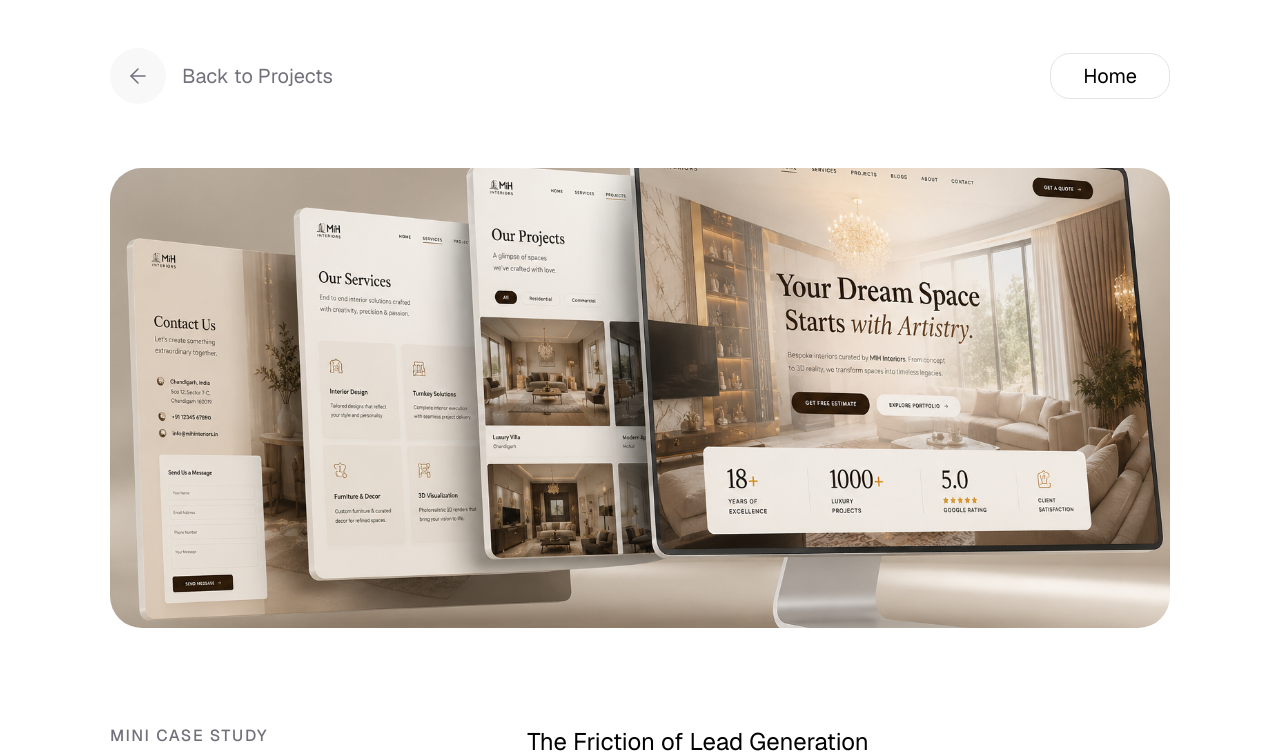
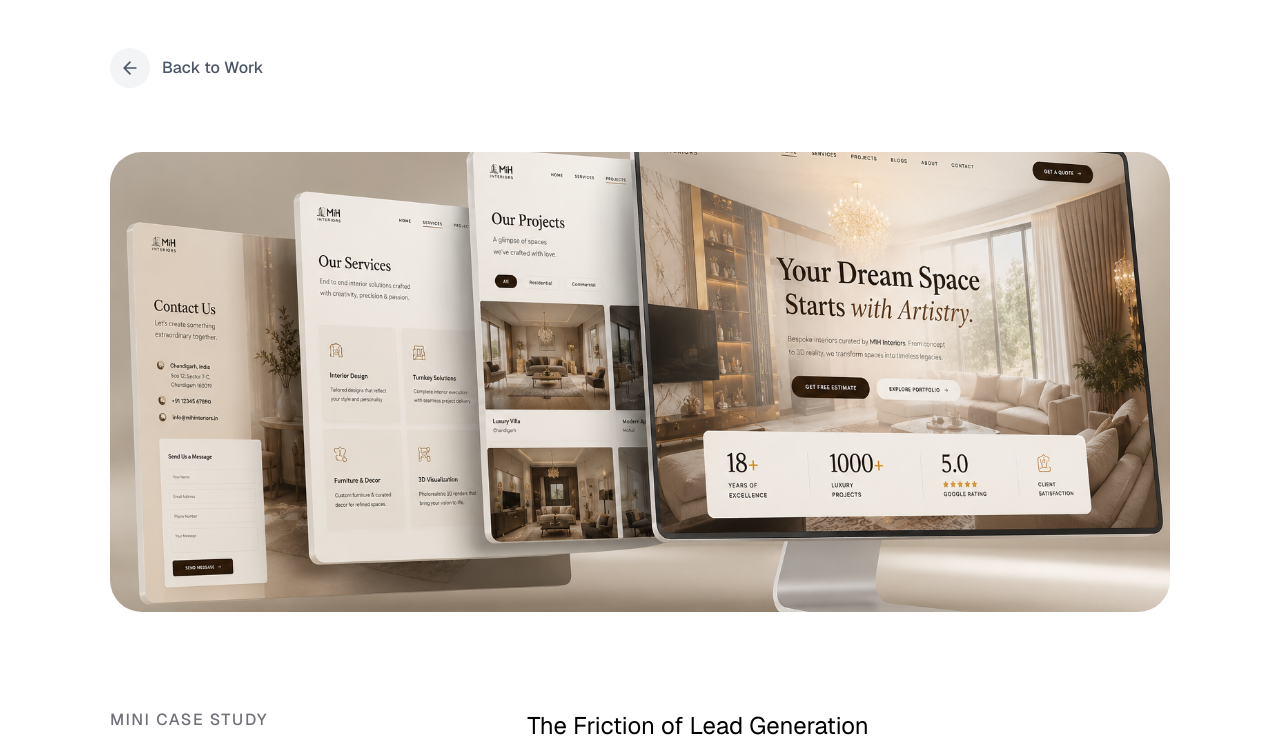
Before and after one commit to bineetbarthwal/bineet-barthwal.github.io, a Next.js app: page /mih in a window 1280 px wide. Shown: the top 756 px of the page. Built offline with nearby package versions, Linux system fonts and the light colour scheme.

Commit message:
Standardize case study header UX and fix routing

```diff
--- a/src/app/mih/page.js
+++ b/src/app/mih/page.js
@@ -17,20 +17,14 @@ export default function MIHCaseStudy() {
 
         {/* Navigation */}
         <section className="max-w-[1100px] mx-auto px-5 w-full">
-          <div className="flex justify-between items-center w-full mb-16 mt-12">
-            <Link href="/#projects" className="flex items-center gap-4 text-zinc-500 hover:text-zinc-900 transition-colors group">
-              <div className="w-10 h-10 md:w-14 md:h-14 bg-[#F8F8F8] rounded-full flex items-center justify-center group-hover:bg-gray-200 transition-colors shrink-0">
-                <svg width="24" height="24" viewBox="0 0 24 24" fill="none" stroke="currentColor" strokeWidth="1.5" strokeLinecap="round" strokeLinejoin="round">
-                  <line x1="19" y1="12" x2="5" y2="12"></line>
-                  <polyline points="12 19 5 12 12 5"></polyline>
+          <div className="w-full mb-16 mt-12">
+            <Link href="/work" className="inline-flex items-center gap-3 text-gray-600 hover:text-[#1C1C1C] transition-colors group w-fit">
+              <span className="flex items-center justify-center w-10 h-10 rounded-full bg-gray-100 group-hover:bg-gray-200 transition-colors">
+                <svg width="20" height="20" viewBox="0 0 24 24" fill="none" stroke="currentColor" strokeWidth="2" strokeLinecap="round" strokeLinejoin="round">
+                  <path d="M19 12H5M12 19l-7-7 7-7"/>
                 </svg>
-              </div>
-              <span className="text-sm md:text-[20px] font-normal leading-none">
-                Back to Projects
               </span>
-            </Link>
-            <Link href="/" className="px-5 py-2 text-sm md:px-8 md:py-3 md:text-[20px] border border-zinc-200 rounded-[20px] font-normal text-black hover:bg-[#F4F4F4] transition-colors leading-none shrink-0">
-              Home
+              <span className="font-medium text-base">Back to Work</span>
             </Link>
           </div>
         </section>
--- a/src/app/will/page.js
+++ b/src/app/will/page.js
@@ -1,6 +1,7 @@
 "use client";
 import { useState } from "react";
 import { motion, AnimatePresence } from "framer-motion";
+import Link from "next/link";
 
 export default function WillCaseStudy() {
   const fadeInUp = {
@@ -34,21 +35,15 @@ export default function WillCaseStudy() {
         {/* Section 1: Hero */}
         <section className="max-w-[994px] mx-auto w-full px-5 md:px-0">
           {/* Top Nav */}
-          <motion.div variants={fadeInUp} className="flex justify-between items-center w-full mb-16 mt-12">
-            <a href="/#projects" className="flex items-center gap-4 text-zinc-500 hover:text-zinc-900 transition-colors group">
-              <div className="w-10 h-10 md:w-14 md:h-14 bg-[#F4F4F4] rounded-full flex items-center justify-center group-hover:bg-gray-200 transition-colors shrink-0">
-                <svg width="24" height="24" viewBox="0 0 24 24" fill="none" stroke="currentColor" strokeWidth="1.5" strokeLinecap="round" strokeLinejoin="round">
-                  <line x1="19" y1="12" x2="5" y2="12"></line>
-                  <polyline points="12 19 5 12 12 5"></polyline>
+          <motion.div variants={fadeInUp} className="w-full mb-16 mt-12">
+            <Link href="/work" className="inline-flex items-center gap-3 text-gray-600 hover:text-[#1C1C1C] transition-colors group w-fit">
+              <span className="flex items-center justify-center w-10 h-10 rounded-full bg-gray-100 group-hover:bg-gray-200 transition-colors">
+                <svg width="20" height="20" viewBox="0 0 24 24" fill="none" stroke="currentColor" strokeWidth="2" strokeLinecap="round" strokeLinejoin="round">
+                  <path d="M19 12H5M12 19l-7-7 7-7"/>
                 </svg>
-              </div>
-              <span className="text-sm md:text-[20px] font-normal leading-none">
-                Back to Projects
               </span>
-            </a>
-            <a href="/" className="px-5 py-2 text-sm md:px-8 md:py-3 md:text-[20px] border border-zinc-200 rounded-[20px] font-normal text-black hover:bg-[#F4F4F4] transition-colors leading-none shrink-0">
-              Home
-            </a>
+              <span className="font-medium text-base">Back to Work</span>
+            </Link>
           </motion.div>
 
           {/* Title */}
```
